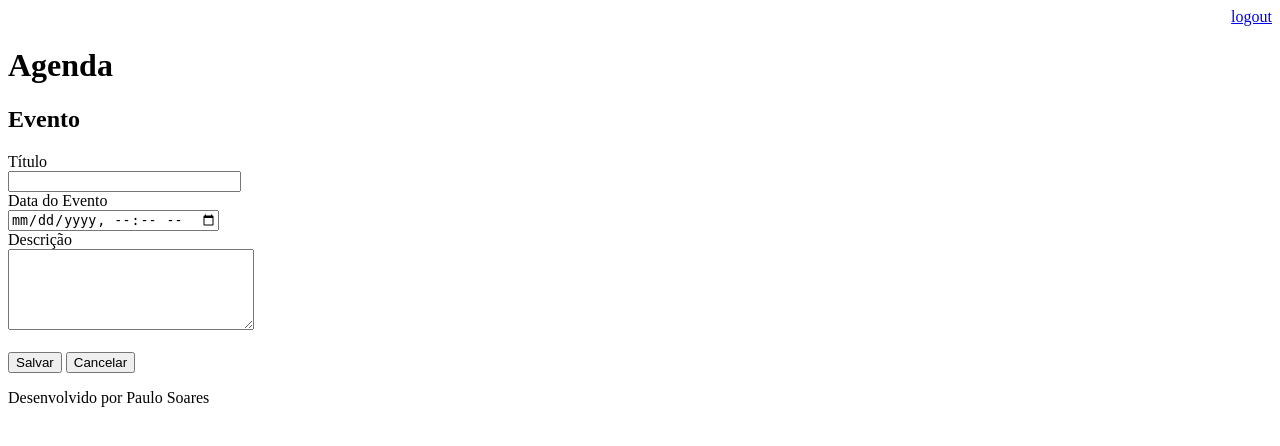
After one commit to soaresprogramador/agendadjango, a Django app: page /agenda/evento/ in a window 1280 px wide. The commit adds this page. Shown: the top 446 px of the page. Run offline with Django 3.2, Linux system fonts and the light colour scheme; a user stored in the database is signed in.

Commit message:
Criar evento

```diff
--- a/agenda/urls.py
+++ b/agenda/urls.py
@@ -21,6 +21,8 @@ from django.views.generic import RedirectView
 urlpatterns = [
     path('admin/', admin.site.urls),
     path('agenda/', views.lista_eventos),
+    path('agenda/evento/', views.evento),
+    path('agenda/evento/submit', views.submit_evento),
     path('', RedirectView.as_view(url='/agenda')),
     path('login/', views.login_user),
     path('login/autenticacao', views.submit_login),
--- a/core/views.py
+++ b/core/views.py
@@ -16,9 +16,7 @@ def login_user(request):
 
 def logout_user(request):
     logout(request)
-    return redirect('/') #return para o indice
-
-
+    return redirect('/')  # return para o indice
 
 
 def submit_login(request):
@@ -38,9 +36,27 @@ def submit_login(request):
 # colocar "/" na frente, senão o direcionamento será concatenado com a página existente
 @login_required(login_url='/login/')
 def lista_eventos(request):
-    ##usuario = request.user
     usuario = request.user
-    evento = Evento.objects.all()
     evento = Evento.objects.filter(usuario=usuario)
     dados = {'eventos': evento}
     return render(request, 'agenda.html', dados)
+
+
+@login_required(login_url='/login/')
+def evento(request):
+    return render(request, 'evento.html')
+
+
+@login_required(login_url='/login/')
+def submit_evento(request):
+    if request.POST:
+        titulo = request.POST.get('titulo')
+        data_evento = request.POST.get('data_evento')
+        descricao = request.POST.get('descricao')
+        usuario = request.user
+        Evento.objects.create(titulo=titulo,
+                              data_evento=data_evento,
+                              descricao=descricao,
+                              usuario=usuario)
+
+    return redirect('/')
--- a/templates/agenda.html
+++ b/templates/agenda.html
@@ -2,7 +2,9 @@
 
 {% block content %}
     <h2>Agendamentos</h2>
-
+    <a href="evento/">
+        <button type="button">Novo Evento</button>
+    </a>
 
     <ul style="font-size: 18px">
     {% for evento in eventos%}
--- /dev/null
+++ b/templates/evento.html
@@ -0,0 +1,25 @@
+
+
+{% extends "model-page.html" %}
+
+
+{% block content %}
+
+<h2>Evento</h2>
+
+<form action="submit" method="POST" ontimeupdate="">{% csrf_token %}
+    <label>Título</label> <br>
+    <input type="text" name="titulo" size="26"><br>
+    <label>Data do Evento</label> <br>
+    <input type="datetime-local" name="data_evento"><br>
+    <label>Descrição</label> <br>
+    <textarea name="descricao" rows="5" cols="28"></textarea>
+    <br><br>
+    <button type="submit">Salvar</button>
+    <a href="/">
+        <button type="button">Cancelar</button>
+    </a>
+</form>
+
+
+{% endblock %}
```
Also changed, not shown: db.sqlite3.
